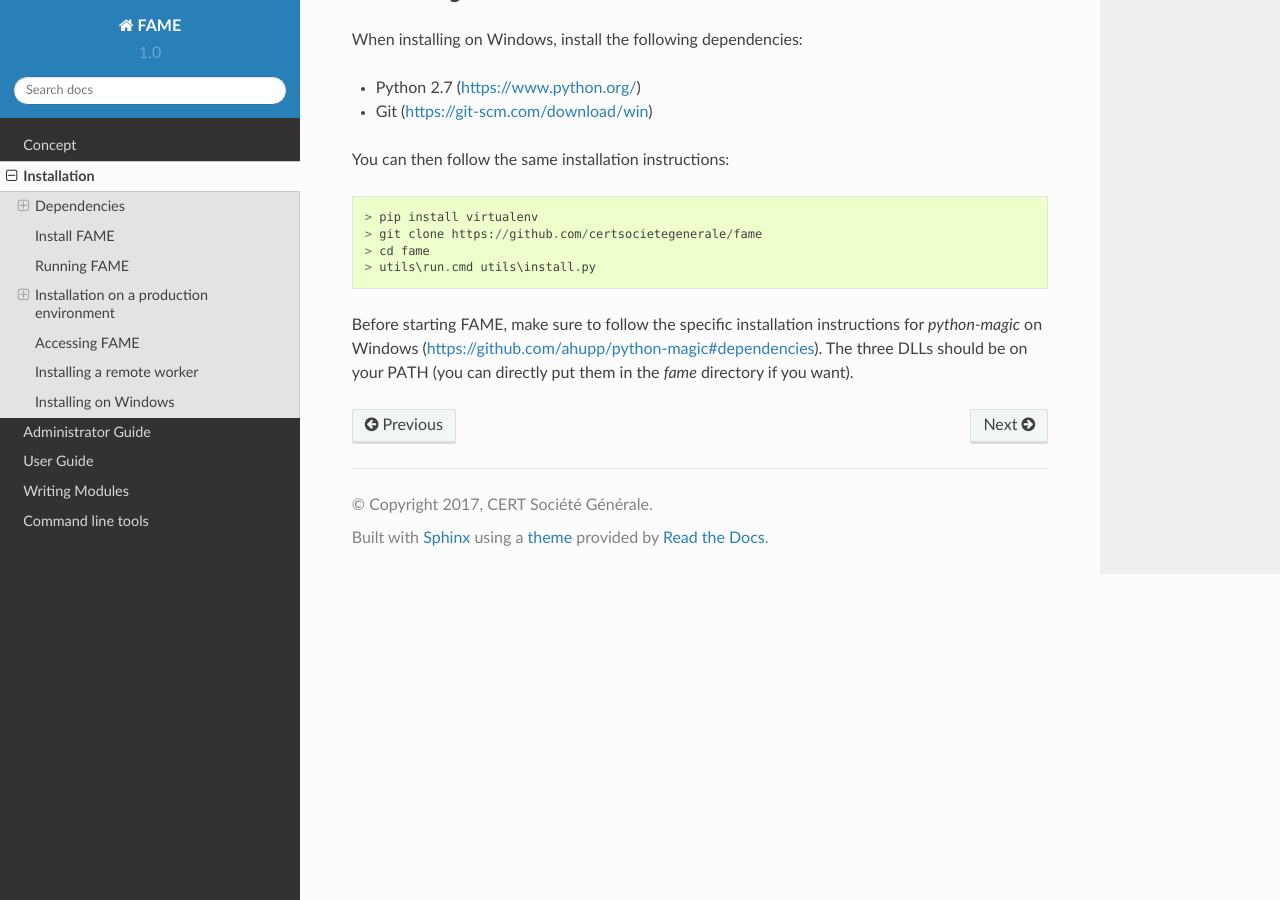
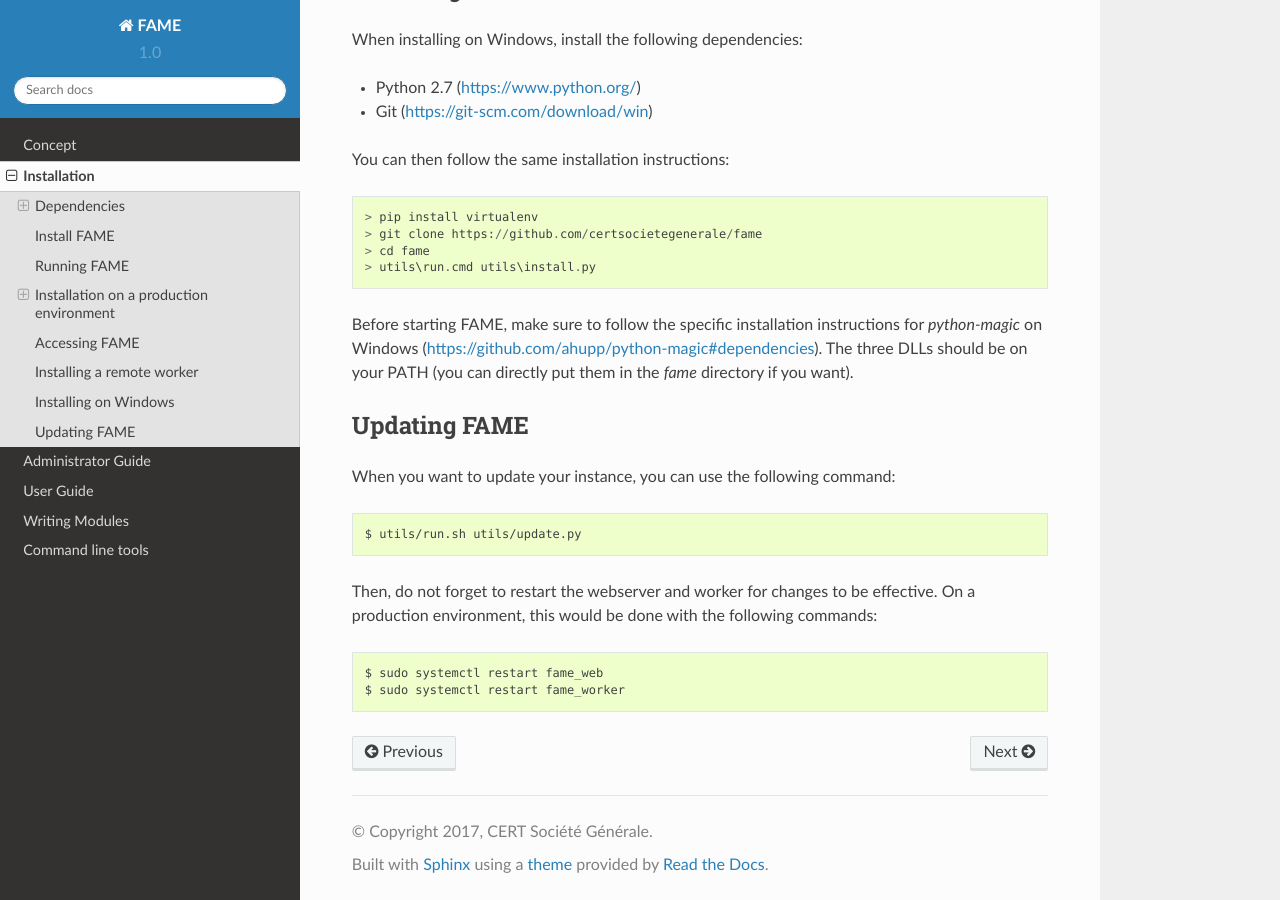
Before and after one commit to certsocietegenerale/fame, a Sphinx documentation site: the page built from docs/installation.rst, in a window 1280 px wide and 900 px high, scrolled down 5926 px. Built offline with Sphinx 7.4.7 and the Read the Docs theme 2.0.0, drawn with Linux system fonts in a browser that asks for light colours; pages that are not in the unit, such as notebooks, are missing from menus.

Commit message:
add paragraph on how to update

```diff
--- a/docs/installation.rst
+++ b/docs/installation.rst
@@ -244,3 +244,15 @@
     > utils\run.cmd utils\install.py
 
 Before starting FAME, make sure to follow the specific installation instructions for `python-magic` on Windows (https://github.com/ahupp/python-magic#dependencies). The three DLLs should be on your PATH (you can directly put them in the `fame` directory if you want).
+
+Updating FAME
+=============
+
+When you want to update your instance, you can use the following command::
+
+    $ utils/run.sh utils/update.py
+
+Then, do not forget to restart the webserver and worker for changes to be effective. On a production environment, this would be done with the following commands::
+
+    $ sudo systemctl restart fame_web
+    $ sudo systemctl restart fame_worker
```
